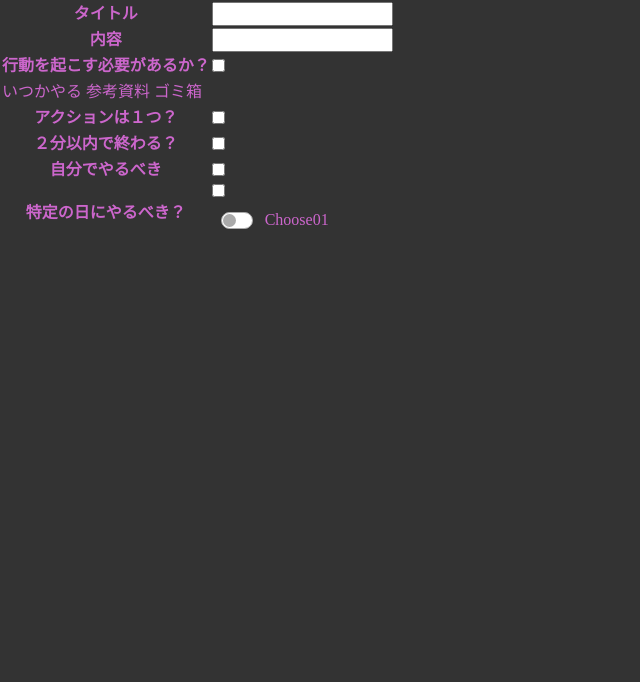
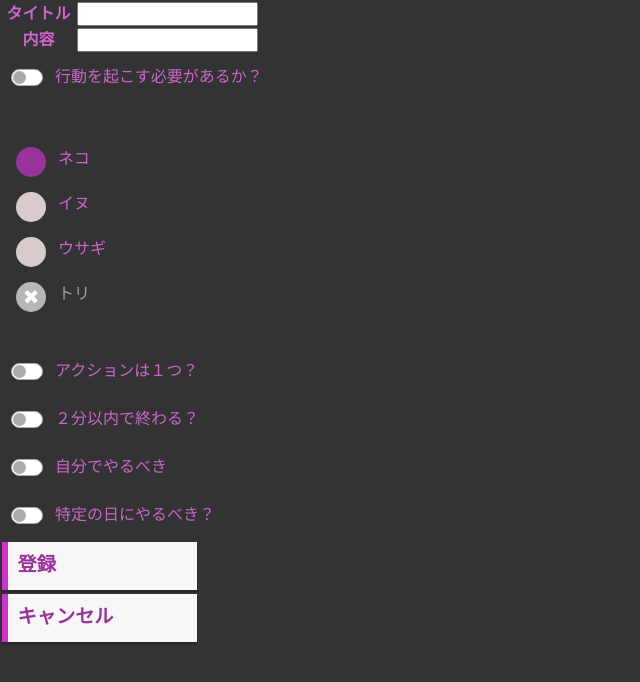
Before and after one commit to Ryuk-Togo/amenotorifune, a Django app: page /susanowo/inbox/ in a window 1280 px wide. Shown: the part 29-711 px from the top of the page, without its empty margins (0-640 px from the left). Run offline with Django 3.2, Linux system fonts and the light colour scheme.

Commit message:
radio buttnの見た目を修正

```diff
--- a/susanowo/static/susanowo.css
+++ b/susanowo/static/susanowo.css
@@ -57,10 +57,10 @@ body{
     height: 150px;
 }
 
-.checkbox04-input{
+.checkbox-normal-input{
   display: none;
 }
-.checkbox04-parts{
+.checkbox-normal-parts{
   position: relative;
   padding: 15px 20px 15px 53px;
   transition:.3s;
@@ -69,12 +69,12 @@ body{
   display:inline-block;
   line-height:1;
 }
-.checkbox04-input:checked + .checkbox04-parts{
+.checkbox-normal-input:checked + .checkbox-normal-parts{
   background: #993399;
   color: #fff;
   border: 0px solid;
 }
-.checkbox04-parts::before{
+.checkbox-normal-parts::before{
   content: "";
   display: block;
   left: 9px;
@@ -85,7 +85,7 @@ body{
   background: #fff;
   position: absolute;
 }
-.checkbox04-parts::after{
+.checkbox-normal-parts::after{
   content: "";
   display: block;
   position: absolute;
@@ -98,61 +98,103 @@ body{
   transition:.2s;
   display: block;
 }
-.checkbox04-input:checked + .checkbox04-parts::before {
+.checkbox-normal-input:checked + .checkbox-normal-parts::before {
   border: 1px solid #993399;
 }
-.checkbox04-input:checked + .checkbox04-parts::after {
+.checkbox-normal-input:checked + .checkbox-normal-parts::after {
   left: 26px;
   background: #993399;
 }
 
-  .radio04-input{
-    display: none;
+
+
+
+.cp_ipradio {
+	width: 90%;
+	margin: 2em auto;
+	text-align: left;
 }
-  .radio04-parts{
-  transition:.4s;
+@keyframes click-wave {
+	0% {
+		position: relative;
+		width: 30px;
+		height: 30px;
+		opacity: 0.35;
 	}
-  .radio04-input:checked + .radio04-parts{
-    color: rgba(255,85,94,1);
+	100% {
+		width: 200px;
+		height: 200px;
+		margin-top: -80px;
+		margin-left: -80px;
+		opacity: 0;
 	}
-  .radio04-parts::before{
-    content: "";
+}
+.cp_ipradio .option-input {
+	position: relative;
+	top: 13.33333px;
+	right: 0;
+	bottom: 0;
+	left: 0;
+	width: 30px;
+	height: 30px;
+	margin-right: 0.5rem;
+	cursor: pointer;
+	transition: all 0.15s ease-out 0s;
+	color: #ffffff;
+	border: none;
+	outline: none;
+	background: #d7cbcb;
+	-webkit-appearance: none;
+	        appearance: none;
+}
+.cp_ipradio .option-input:hover {
+	background: #d6a9a9;
+}
+.cp_ipradio .option-input:checked {
+	background: #993399;
+}
+.cp_ipradio .option-input:checked::before {
+	font-size: 20px;
+	line-height: 30px;
+	position: absolute;
+	display: inline-block;
+	width: 30px;
+	height: 30px;
+	content: '';
+	text-align: center;
+}
+.cp_ipradio .option-input:checked::after {
+	position: relative;
 	display: block;
-
-    top: 1px;
-    left: 1px;
-    width: 15px;
-    height: 15px;
+	content: '';
+	-webkit-animation: click-wave 0.65s;
+	        animation: click-wave 0.65s;
+	background: #993399;
+}
+.cp_ipradio .option-input.radio {
 	border-radius: 50%;
-    z-index:-1;
-    transform: scale(0,0);
-    background: rgba(255,85,94,.3);
+}
+.cp_ipradio .option-input.radio::after {
+	border-radius: 50%;
+}
+.cp_ipradio label {
+	line-height: 40px;
+	display: block;
+}
+.cp_ipradio .option-input:disabled {
+	cursor: not-allowed;
+	background: #b8b7b7;
+}
+.cp_ipradio .option-input:disabled::before {
+	font-size: 20px;
+	line-height: 30px;
 	position: absolute;
+	display: inline-block;
+	width: 30px;
+	height: 30px;
+	content: '✖︎';
+	text-align: center;
 }
-  .radio04-parts::after{
-    content: "";
-    display: block;
-    position: absolute;
-    top: 0;
-    left: 0;
-    width: 17px;
-    height: 17px;
-    border-radius: 50%;
-    background: rgba(255,85,94,1);
-    transition:.4s;
-    transform: scale(0,0);
+.cp_ipradio .disabled {
+	color: #9e9e9e;
 }
-
-  .radio04-input:checked + .radio04-parts::after{
-    transform: scale(1,1);
-    border-radius: 50%;
-    background: #ff555e;
-  }
-  .radio04-input:checked + .radio04-parts:before {
-    animation: pulsate .8s ease-out;  /* スピードなど */
-  }
-  @keyframes pulsate {
-    0%   { transform: scale(0, 0); }
-    50%  { opacity: 1; }
-    100% { transform: scale(3.5, 3.5); opacity: 0.0; }
-  }
--- a/templates/susanowo/inbox.html
+++ b/templates/susanowo/inbox.html
@@ -17,47 +17,73 @@
                         <td><input type="text" /></td>
                 </tr>
                 <tr>
-                    <th>行動を起こす必要があるか？</th>
-                    <td><input type="checkbox" /></td>
-                </tr>
+                    <td colspan=2>
+                            <div class="checkbox-normal box">
+                                <label>
+                                    <input class="checkbox-normal-input" name="checkbox-normal[]" type="checkbox" />
+                                    <span class="checkbox-normal-parts">行動を起こす必要があるか？</span>
+                                </label>
+                            </div>
+                        </td>
+                    </tr>
                 <tr>
-                    <td>
-                        <div class="radio04 box">
+                    <td colspan=2>
+                        <div class="cp_ipradio">
                             <label>
-                                <input class="radio04-input" name="radio04" type="radio" />
-                                <span class="radio04-parts">いつかやる</span>
+                                <input type="radio" class="option-input radio" name="cpipr02" checked />
+                                ネコ
                             </label>
                             <label>
-                                <input class="radio04-input" name="radio04" type="radio" />
-                                <span class="radio04-parts">参考資料</span>
+                                <input type="radio" class="option-input radio" name="cpipr02" />
+                                イヌ
                             </label>
                             <label>
-                                <input class="radio04-input" name="radio04" type="radio" />
-                                <span class="radio04-parts">ゴミ箱</span>
+                                <input type="radio" class="option-input radio" name="cpipr02" />
+                                ウサギ
+                            </label>
+                            <label class="disabled">
+                                <input type="radio" class="option-input radio" name="cpipr02" disabled/>
+                                トリ
                             </label>
                         </div>
                     </td>
                 </tr>
                 <tr>
-                    <th>アクションは１つ？</th>
-                    <td><input type="checkbox" /></td>
+                    <td colspan=2>
+                        <div class="checkbox-normal box">
+                            <label>
+                                <input class="checkbox-normal-input" name="checkbox-normal[]" type="checkbox" />
+                                <span class="checkbox-normal-parts">アクションは１つ？</span>
+                            </label>
+                        </div>
+                    </td>
                 </tr>
                 <tr>
-                    <th>２分以内で終わる？</th>
-                    <td><input type="checkbox" /></td>
+                    <td colspan=2>
+                        <div class="checkbox-normal box">
+                            <label>
+                                <input class="checkbox-normal-input" name="checkbox-normal[]" type="checkbox" />
+                                <span class="checkbox-normal-parts">２分以内で終わる？</span>
+                            </label>
+                        </div>
+                    </td>
                 </tr>
                 <tr>
-                    <th>自分でやるべき</th>
-                    <td><input type="checkbox" /></td>
+                    <td colspan=2>
+                        <div class="checkbox-normal box">
+                            <label>
+                                <input class="checkbox-normal-input" name="checkbox-normal[]" type="checkbox" />
+                                <span class="checkbox-normal-parts">自分でやるべき</span>
+                            </label>
+                        </div>
+                    </td>
                 </tr>
                 <tr>
-                    <th>特定の日にやるべき？</th>
-                    <td>
-                        <input type="checkbox" />
-                        <div class="checkbox04 box">
+                    <td colspan=2>
+                        <div class="checkbox-normal box">
                             <label>
-                                <input class="checkbox04-input" name="checkbox04[]" type="checkbox" />
-                                <span class="checkbox04-parts">Choose01</span>
+                                <input class="checkbox-normal-input" name="checkbox-normal[]" type="checkbox" />
+                                <span class="checkbox-normal-parts">特定の日にやるべき？</span>
                             </label>
                         </div>
                     </td>
@@ -68,5 +94,10 @@
     </div>
 
     <div id="controller">
+        <ul class="">
+            <li><a href="/susanowo/inbox/submit" class="square_btn">登録</a></li>
+            <li><a href="/susanowo/index" class="square_btn">キャンセル</a></li>
+        </ul>
     </div>
+
 {% endblock %}
```
Lines whose indentation alone changed are shown as unchanged.
